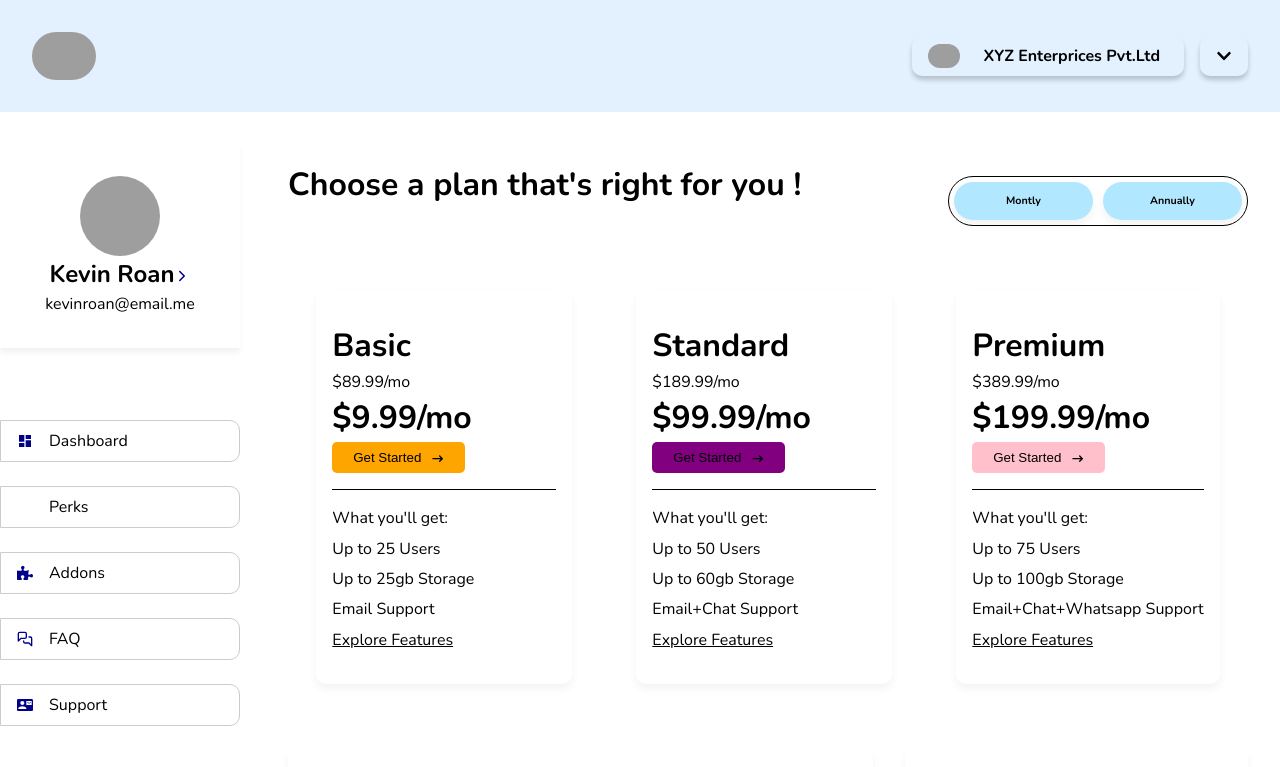
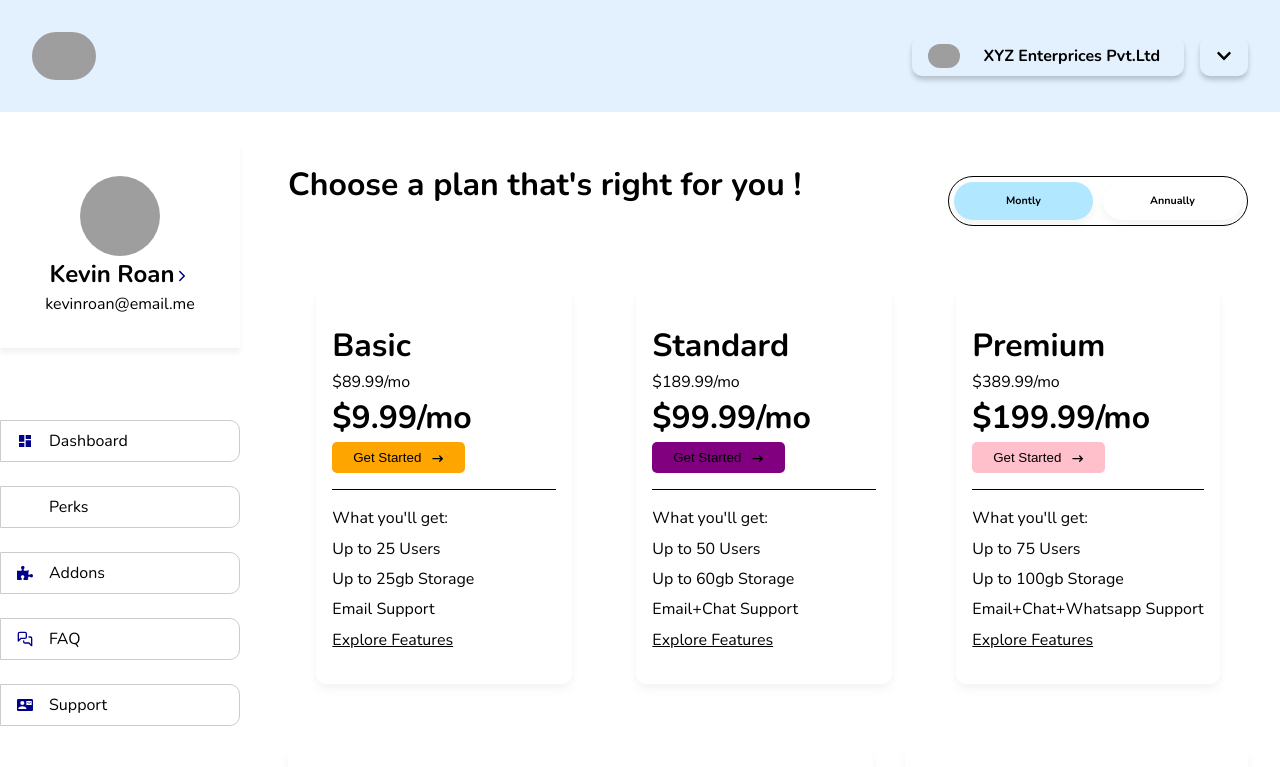
Before and after one commit to kevin-roan/react_adminpanel_machine_test_1, a React (Vite) app: page / in a window 1280 px wide. Shown: the top 767 px of the page. Built offline with nearby package versions, Linux system fonts and the light colour scheme; grey boxes are pictures that could not be loaded; some icons are missing.

Commit message:
refactor: reorganize components

```diff
--- a/src/components/AdminSideBar.tsx
+++ b/src/components/AdminSideBar.tsx
@@ -1,6 +1,6 @@
 import { useEffect, useState } from "react";
 import { IconType } from "react-icons";
-import { HiMenuAlt4 } from "react-icons/hi";
+import { GiHamburgerMenu } from "react-icons/gi";
 import { MdContactMail } from "react-icons/md";
 import { RiDashboardFill } from "react-icons/ri";
 import { PiPottedPlantFill } from "react-icons/pi";
@@ -29,7 +29,7 @@ const AdminSidebar = () => {
     <>
       {phoneActive && (
         <button id="hamburger" onClick={() => setShowModal(true)}>
-          <HiMenuAlt4 />
+          <GiHamburgerMenu />
         </button>
       )}
 
--- a/src/components/ToggleButton.tsx
+++ b/src/components/ToggleButton.tsx
@@ -3,7 +3,7 @@ import "../styles/components/togglebutton.scss";
 function ToggleButton() {
   return (
     <div className="toggle_container">
-      <div className="toggle_option">
+      <div className="toggle_option active">
         <h6>Montly</h6>
       </div>
       <div className="toggle_option">
--- a/src/styles/app.scss
+++ b/src/styles/app.scss
@@ -21,7 +21,6 @@ a{
 }
 
 .admin-container{
-  min-height: 100vh;
   display: flex;
   background-color:white;
   @media screen and (max-width:850px){
@@ -72,3 +71,16 @@ a{
 .app{
   background-color:#E3F1FE;
 }
+
+#hamburger {
+  align-self: center;
+  padding: 1rem;
+  border: none;
+  border-radius: 50%;
+  position: fixed;
+  top: 4%;
+  left: 5%;
+  background-color: var(--primary-color);
+  cursor: pointer;
+  transition: background-color 0.3s ease;
+}
--- a/src/styles/components/adminsidebar.scss
+++ b/src/styles/components/adminsidebar.scss
@@ -2,8 +2,11 @@
 
 aside {
   display: flex;
-  flex-direction: column;
-  max-width:20%;
+    flex-direction: column;
+    max-width:20%;
+    @media screen and (max-width:850px){
+      max-width:80%;
+    }
     background-color: white;
     z-index: 10;
     overflow-y: auto;
@@ -63,14 +66,15 @@ aside {
   }
 
   #close-sidebar{
-    color:darkblue;
+    background-color:var(--primary-color);
     position: absolute;
+    border:none;
     bottom: 5%;
     left:45%;
     border:2px solid #ccc;
     padding:1rem;
-    border-radius: 100px;
+    border-radius: 50%;
     &:hover{
-      background-color: darkblue;
+      color: white;
     }
   }
--- a/src/styles/components/header.scss
+++ b/src/styles/components/header.scss
@@ -31,6 +31,7 @@
       }
     h2{
       font-size: 1rem;
+      text-overflow: ellipsis;
       padding: 0.5rem;
       margin: 0;
     }
--- a/src/styles/components/togglebutton.scss
+++ b/src/styles/components/togglebutton.scss
@@ -7,7 +7,7 @@
   justify-content: center;
   align-items: center;
 }
-.toggle_option{
+.toggle_option active{
   width:50%;
   margin:1rem 0.3rem;
   background-color: #B1E7FF;
@@ -18,3 +18,34 @@
   box-shadow: 0px 5px 10px rgba(0, 0, 0, 0.050);
   padding:0.7rem;
 }
+.toggle_option:hover{
+
+}
+.toggle_option {
+  width: 50%;
+  margin: 1rem 0.3rem;
+  background-color: white;
+  border-radius: 100px;
+  display: flex;
+  align-items: center;
+  justify-content: center;
+  box-shadow: 0px 5px 10px rgba(0, 0, 0, 0.050);
+  padding: 0.7rem;
+  transition: background-color 0.3s ease;
+  &:hover {
+    background-color: transparent;
+  }
+  }
+
+.toggle_option:hover {
+  background-color: #86c7ff;
+}
+.toggle_option.active:hover{
+
+  background-color: #86c7ff;
+}
+
+.toggle_option.active {
+  background-color: #B1E7FF;
+  color: #000;
+}
```
